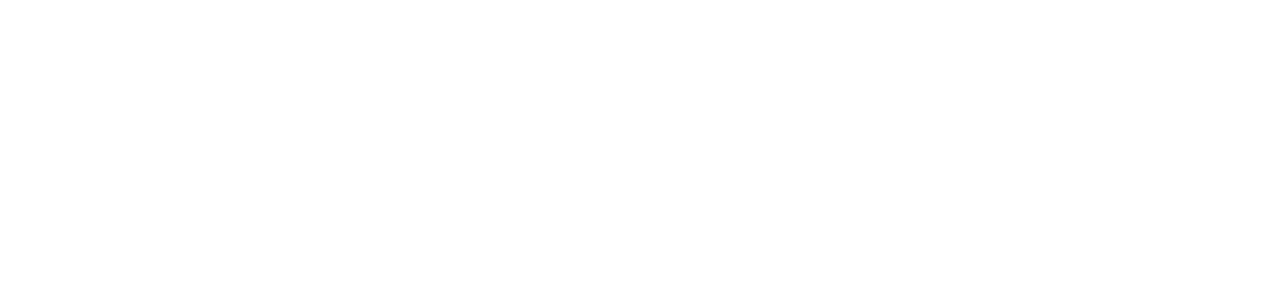
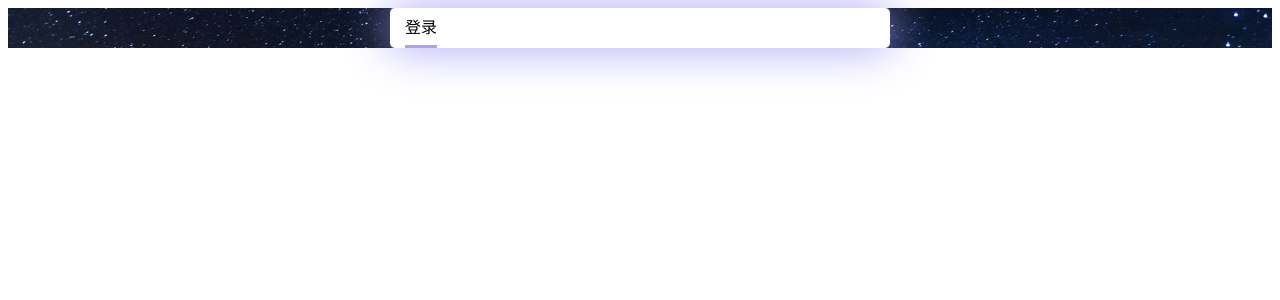
Before and after one commit to qwe2692693/backstage, a Vue app: page /#/login in a window 1280 px wide. Shown: the top 300 px of the page. Built offline with nearby package versions, Linux system fonts and the light colour scheme.

Commit message:
增加登录页面样式

```diff
--- a/package.json
+++ b/package.json
@@ -24,6 +24,8 @@
     "babel-eslint": "^10.1.0",
     "eslint": "^6.7.2",
     "eslint-plugin-vue": "^6.2.2",
+    "node-sass": "^5.0.0",
+    "sass-loader": "^10.1.0",
     "vue-cli-plugin-axios": "0.0.4",
     "vue-cli-plugin-element": "^1.0.1",
     "vue-template-compiler": "^2.6.11"
--- a/src/App.vue
+++ b/src/App.vue
@@ -1,5 +1,5 @@
 <template>
-  <div id="app">
+  <div id="app" class="h-100">
     <router-view/>
   </div>
 </template>
@@ -14,4 +14,7 @@ export default {
 
 <style scoped>
 @import "./assets/css/reset.css";
+.h-100{
+  height: 100%;
+}
 </style>
--- a/src/assets/css/reset.css
+++ b/src/assets/css/reset.css
@@ -72,7 +72,7 @@ del, ins, u, s, a, a:hover {
 }
 
 body, textarea, input, button, select, keygen, legend {
-    font: 12px/1.14 arial, \5b8b\4f53;
+    font: 16px/1 arial, \5b8b\4f53;
     color: #333;
     outline: 0;
 }
@@ -85,9 +85,11 @@ a, a:hover {
     color: #333;
 }
 
-html, body {
+html, body,
+.h-100 {
     height: 100%;
 }
-body{
+
+body {
     overflow-y: auto;
 }
--- a/src/plugins/axios.js
+++ b/src/plugins/axios.js
@@ -39,7 +39,7 @@ _axios.interceptors.response.use(
   }
 );
 
-Plugin.install = function(Vue, options) {
+Plugin.install = function(Vue) {
   Vue.axios = _axios;
   window.axios = _axios;
   Object.defineProperties(Vue.prototype, {
--- a/src/views/login.vue
+++ b/src/views/login.vue
@@ -1,6 +1,13 @@
 <template>
-  <div>
-
+  <div class="h-100 login">
+    <div class="login_box">
+      <div class="login_title">
+        <span>
+          登录
+        </span>
+      </div>
+      <div class="login_content"></div>
+    </div>
   </div>
 </template>
 
@@ -9,7 +16,35 @@ export default {
   name: "logn"
 }
 </script>
+<style lang="scss" scoped>
+.login {
+  display: flex;
+  background: url("../assets/images/login_bg.jpg") no-repeat center;
+  background-size: cover;
+}
 
-<style scoped>
-
+.login_box {
+  width: 500px;
+  background: #fff;
+  border-radius: 5px;
+  box-shadow: 0px 0px 46px #a8a3f5;
+  margin: auto;
+}
+.login_title{
+  padding: 0 15px;
+  line-height: 40px;
+  span{
+    position: relative;
+    display: inline-block;
+    &:after{
+      position: absolute;
+      bottom: 0;
+      left: 0;
+      content: '';
+      width: 100%;
+      height: 3px;
+      background: #a8a3f5;
+    }
+  }
+}
 </style>
```
Also changed, not shown: src/assets/images/login_bg.jpg (added), 1 other file (tests, documents, lock files or other folders).
